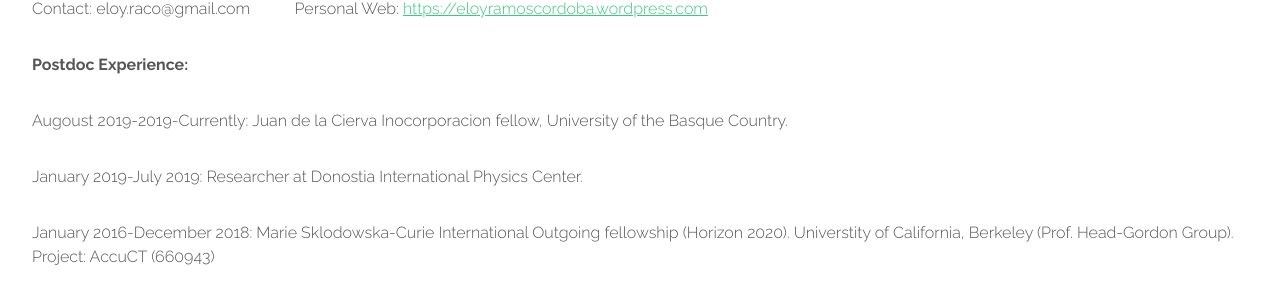
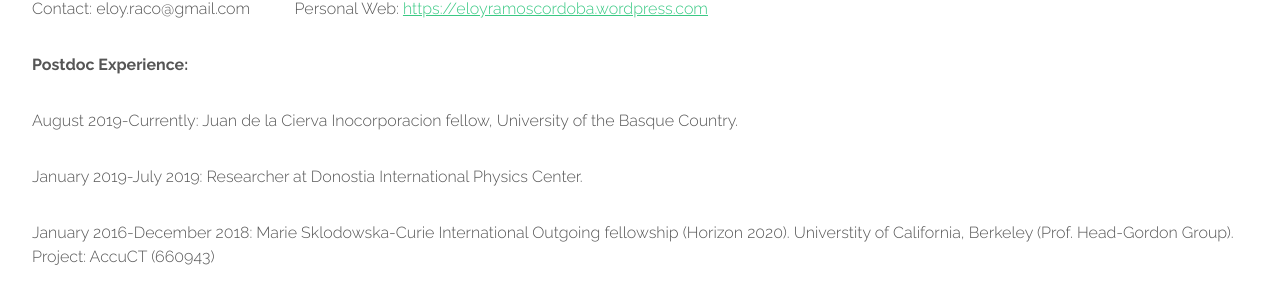
Before and after one commit to old-jekyll-templates/Horizons-Jekyll-Theme, a Jekyll site: the page built from members/eloy_ramos_cordoba.html, in a window 1280 px wide and 900 px high, scrolled down 396 px. Shown: the part 149-453 px from the top of the window. Built offline with Jekyll 4.4.1, drawn with Linux system fonts in a browser that asks for light colours.

Commit message:
Update eloy_ramos_cordoba.html

```diff
--- a/members/eloy_ramos_cordoba.html
+++ b/members/eloy_ramos_cordoba.html
@@ -32,7 +32,7 @@ layout: main
 	    <a href="#" class="image feature"><img src="{{ site.baseurl }}/members/photos/Eloy-2.jpg" alt="" style="width: 15vw; min-width: 60px;" /></a>
 	    <p>Contact: eloy.raco@gmail.com  &emsp; &emsp; Personal Web: <a href="https://eloyramoscordoba.wordpress.com">https://eloyramoscordoba.wordpress.com</a></p>
       <p><b>Postdoc Experience:</b></p>
-      <p>Augoust 2019-2019-Currently: Juan de la Cierva Inocorporacion fellow, University of the Basque Country.</p>
+      <p>August 2019-Currently: Juan de la Cierva Inocorporacion fellow, University of the Basque Country.</p>
       <p>January 2019-July 2019: Researcher at Donostia International Physics Center.</p>
       <p>January 2016-December 2018: Marie Sklodowska-Curie International Outgoing fellowship (Horizon 2020). Universtity of California, Berkeley (Prof. Head-Gordon Group). Project:  AccuCT (660943) </p>
       <p>January 2015- December 2015: Post-Doctoral research contract at the Donostia International Physiscs Center (DIPC).</p>
```
